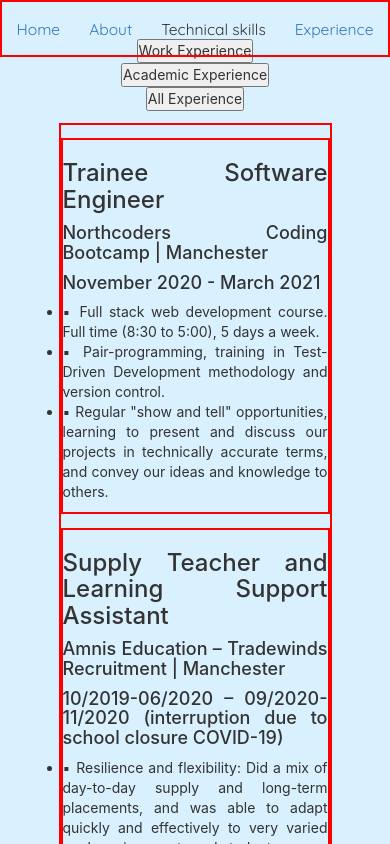
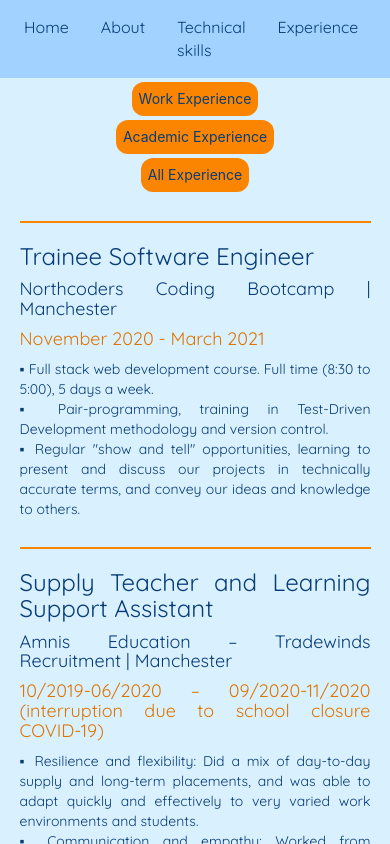
Before and after one commit to ClaireAdele/portfolio-work-react, a React (Create React App) app: page /experience in a window 390 px wide. Shown: the top 844 px of the page. Built offline with nearby package versions, Linux system fonts and the light colour scheme; the HTML template or start-up script is replaced by a standard one.

Commit message:
all the styling is done, for both mobile and regular screens

```diff
--- a/src/App.css
+++ b/src/App.css
@@ -7,142 +7,82 @@
 /* Phone Screen Display */
 
 @media only screen and (max-width: 1023px) {
-
-
 html {
     scroll-behavior: smooth;
     background-color: #d9f0ff;
+
 }
 
 p {
     text-indent: 10%;
+    font-family: "Quicksand";
+}
+
+ul {
+    font-family: "Quicksand";
+    color: #083d77;
+}
+
+h1 {
+    font-family: "Quicksand";
+    color: #083d77;
+
+}
+
+h2 {
+    font-family: "Quicksand";
+    color: #083d77;
+}
+
+h3 {
+    font-family: "Quicksand";
+    color: #083d77;
+}
+
+h4 {
+    font-family: "Quicksand";
+    color: #083d77;
+}
+
+a {
+    color: #fb8500;
+    text-decoration: none;
+}
+
+a:hover {
+    font-size: large;
 }
 
 #contact {
     font-family: "Quicksand";
+    color: #083d77;
     overflow: hidden;
     position: absolute;
     font-size: medium;
+    display: flex;
+    flex-direction: column;
+    justify-content: flex-start;
     bottom: 0;
     left: 0;
     width: 100%;
-    border: 2px solid red;
     margin: 0px auto;
     right: 0px;
     left: 0px;
-    background-color: red;
+    background-color: #a2d2ff;
 }
 
 #navigation {
+    background-color: #a2d2ff;
+    padding: 1em 1em 1em 1em;
     font-family: "Quicksand";
     position: fixed;
-    font-size: 4vw;
+    font-size: medium;
     top: 0;
     display: flex;
     justify-content: space-around;
-    flex-wrap: wrap;
     width: 100%;
     border: 2px;
-    border: 2px solid red;
-    margin: 0px auto;
-    left: 0px;
-    right: 0px;
-    padding-top: 1em;
-    padding-bottom: 1em;
-}
 
-.navLink {
-    padding-left: 0.5em;
-    margin-right: 0.5em;
-}
-
-.imgLink {
-    display: flex;
-    justify-content: center;
-}
-
-.text-container {
-   display: flex;
-   font-size: medium;
-   flex-direction: column;
-   border: 2px solid red;
-   margin: 10% 3% 10% 3%;
-   text-align: justify;
-   text-justify: inter-word;
-}
-
-.picture-container {
-    display: flex;
-    flex-direction: column;
-    align-items: center;
-    border: 2px solid red;
-    margin: 30% 0% 10% 0%;
-}
-
-#Claire {
-    max-width: 35%;
-    max-height: 35%;
-}
-
-#flex-container-skills {
-    border: 2px solid red;
-    padding: 15px 15px 15px 15px;
-    margin: 15% 5% 10% 5%;
-    display: flex;
-    flex-wrap: wrap;
-    justify-content: space-around;
-    text-align: center;
-}
-
-.skillbox {
-    font-family: "Quicksand";
-    padding: 1em 1em 1em 1em;
-    margin-bottom: 3%;
-    background-color: rgb(90, 146, 6);
-    color: white;
-    border-radius: 10px 10px 10px 10px;
-}
-
-.dropdown {
-    position: relative;
-    display: inline-block;
-}
-
-.dropdown-content {
-    display: none;
-    position: absolute;
-    background-color: #f9f9f9;
-    min-width: 160px;
-    box-shadow: 0px 8px 16px 0px rgba(0,0,0,0.2);
-    padding: 12px 16px;
-    z-index: 1;
-}
-
-.dropdown:hover .dropdown-content {
-    display: flex;
-    flex-direction: column;
-}
-
-.projectCard {
-    display: flex;
-    flex-direction: column;
-    align-items: center;
-    text-align: justify;
-    border: 2px solid red;
-    margin: 0% 10% 0% 10%;
-    padding: 1em 1em 1em 1em;
-}
-
-.project-container {
-    display: flex;
-    flex-direction: row;
-}
-
-.project-img {
-    max-width: 75%;
-    max-height: 75%;
-    margin-left: 25%;
-    margin-bottom: 1%;
 }
 
 .page-container {
@@ -153,34 +93,158 @@
     left: 0;
 }
 
+.navLink {
+    padding-left: 0.5em;
+    padding-right: 0.5em;
+    margin-right: 1em;
+    color: #083d77;
+    text-decoration: none;
+
+}
+
+.navLink:hover {
+    text-decoration: underline;
+    text-decoration-color: #fb8500;
+    font-size: medium !important;
+}
+
+.imgLink {
+    display: flex;
+    justify-content: center;
+}
+
+#flex-container-about{
+    display: flex;
+    flex-direction: column;
+    margin: 10% 3% 25% 3%;
+    padding: 15px 15px 15px 15px;
+    color:  #083d77;
+}
+
+#ABOUT {
+    border: solid #fb8500 2px;
+}
+
+.text-container {
+   display: flex;
+   font-size: medium;
+   flex-direction: column;
+   margin-left: 5%;
+   margin-right: 5%;
+   text-align: justify;
+   text-justify: inter-word;
+
+   padding: 5px 5px 5px 5px;
+}
+
+
+.picture-container {
+    display: flex;
+   flex-direction: column;
+   align-items: center;
+   margin: 3% 3% 3% 3%;
+   padding: 20px 5px 20px 5px;
+}
+
+#paragraph1 {
+    margin-bottom : 5% !important;
+}
+
+#paragraph2 {
+    margin-bottom : 3%;
+}
+
+#Claire {
+    max-width: 75%;
+    max-height: 75%;
+    border-radius: 50%;
+}
+
+#techContainer {
+    display: flex;
+    flex-direction: column;
+    margin-top: 7%;
+    margin-bottom: 10%;
+    align-items: center;
+}
+
+#flex-container-skills {
+    padding: 15px 15px 15px 15px;
+    margin: 15% 5% 5% 5%;
+    display: flex;
+    flex-direction: column;
+    align-items: center;
+}
+
+.skillbox {
+    font-family: "Quicksand";
+    padding: 1em 1em 1em 1em;
+    margin-bottom: 1%;
+    background-color: #fb8500;
+    color: white;
+    border-radius: 10px 10px 10px 10px;
+    text-align: center;
+}
+
+.projectCard {
+    display: flex;
+    flex-direction: column;
+    align-items: center;
+    text-align: justify;
+    border: 2px solid #fb8500;
+    margin: 0% 5% 0% 5%;
+    padding: 1em 1em 1em 1em;
+    margin-bottom: 10%;
+    max-width : 550px;
+    max-height : 100%;
+    background-color: #a2d2ffc5;
+    border-radius: 10px 10px 10px 10px;
+}
+
+#projectsContainer {
+    display: flex;
+    flex-direction: column;
+    align-items: center;
+    margin-bottom: 15%;
+}
+
+.project-img {
+    max-width: 100%;
+    max-height: 75%;
+    margin-bottom: 1%;
+}
+
+.linkProj {
+    margin-bottom: 2%;
+}
+
+ul {
+    list-style-type: none;
+}
+
 #homepage {
-    border: 2px solid red;
+    font-family: "Quicksand";
     min-height: 100%;
     display: flex;
     flex-direction: row;
     flex-wrap: wrap;
     justify-content: space-around;
-    margin-top: 5%;
+    margin-top: 20%;
     margin-bottom: 10%;
 }
 
 #devImg {
-    border: 2px solid red;
+    margin-top: 3%;
     padding: 2em 2em 2em 2em;
     max-width: 75% !important;
     max-height: auto;
     border-radius: 50%;
+    margin-bottom: 10%;
 }
 
 #introduction {
-    border: 2px solid red;
     display: flex;
     flex-direction: column;
-    margin-top: 10%;
-}
-
-#paragraph2 {
-    margin-bottom: 30% !important;
 }
 
 .XPContainer {
@@ -188,14 +252,13 @@
     flex-direction: column;
     align-items: center;
     margin-top: 3%;
-    border: solid red 2px;
-    margin-left: 15%;
-    margin-right: 15%;
-    margin-bottom: 15%;
+    margin-left: 5%;
+    margin-right: 5%;
+    margin-bottom: 30%;
 }
 
 .XPCard {
-    border: solid red 2px;
+    border-top: solid #fb8500 2px;
     margin-top: 5%;
     text-align: justify;
 }
@@ -205,14 +268,34 @@
 }
 
 .XPButtons {
-    margin-top: 10%;
+    margin-top: 20%;
     display: flex;
     flex-direction: column;
     align-items: center;
 }
 
+.XPButton {
+    background-color: #fb8500;
+    color:  #083d77;
+    margin-top: 1%;
+    padding: 0.5em 0.5em 0.5em 0.5em;
+    border-style: none;
+    border-radius: 12px 12px 12px 12px;
 
 }
+
+.XPButton:hover {
+    background-color: #dd7600;
+}
+
+.Date {
+    color: #dd7600;
+}
+
+}
+
+
+
 
 /* Normal screen display */
 
@@ -347,7 +430,6 @@
    margin-right: 5%;
    text-align: justify;
    text-justify: inter-word;
-
    padding: 5px 5px 5px 5px;
 }
 
@@ -374,10 +456,16 @@
     border-radius: 50%;
 }
 
+#techContainer {
+    display: flex;
+    flex-direction: row;
+    margin-top: 7%;
+    margin-bottom: 10%;
+}
+
 #flex-container-skills {
     padding: 15px 15px 15px 15px;
-    margin: 5% 20% 5% 20%;
-    border: 2px solid red;
+    margin: 2% 5% 5% 5%;
     display: flex;
     flex-wrap: wrap;
     flex-direction: row;
@@ -389,55 +477,35 @@
     font-family: "Quicksand";
     padding: 1em 1em 1em 1em;
     margin-bottom: 1%;
-    background-color: #fb8500 ;
+    background-color: #fb8500;
     color: white;
     border-radius: 10px 10px 10px 10px;
 }
-
-.dropdown {
-    position: relative;
-    display: inline-block;
-}
-
-.dropdown-content {
-    display: none;
-    position: absolute;
-    background-color: #f9f9f9;
-    min-width: 160px;
-    box-shadow: 0px 8px 16px 0px rgba(0,0,0,0.2);
-    padding: 12px 16px;
-    z-index: 1;
-}
-
-.dropdown:hover .dropdown-content {
-    display: flex;
-    flex-direction: column;
-    padding: 1em 1em 1em 1em;
-    border-radius: 0px 6px 6px 6px;
-}
-
 
 .projectCard {
     display: flex;
     flex-direction: column;
     align-items: center;
     text-align: justify;
-    border: 2px solid red;
-    margin: 0% 30% 0% 30%;
+    border: 2px solid #fb8500;
+    margin: 0% 5% 0% 5%;
     padding: 1em 1em 1em 1em;
     margin-bottom: 10%;
+    max-width : 550px;
+    max-height : 100%;
+    background-color: #a2d2ffc5;
+    border-radius: 10px 10px 10px 10px;
 }
 
-.project-container {
+#projectsContainer {
     display: flex;
     flex-direction: row;
-    border: 2px solid red;
+
 }
 
 .project-img {
-    max-width: 50%;
-    max-height: 50%;
-    margin-left: 25%;
+    max-width: 100%;
+    max-height: 75%;
     margin-bottom: 1%;
 }
 
--- a/src/components/App-Children/NavBar.js
+++ b/src/components/App-Children/NavBar.js
@@ -6,13 +6,7 @@
         <div id="navigation">
             <Link class="navLink" to="/">Home</Link>
             <Link class="navLink" to="/about">About</Link>
-            <div class="dropdown">
-            <span class="navLink">Technical skills</span>
-            <div class="dropdown-content">
-            <Link  to="/technical_skills/backend_projects">Back-End Projects</Link>
-            <Link  to="/technical_skills/frontend_projects">Front-End Projects</Link>
-            </div>
-            </div>
+            <Link class="navLink"  to="/technical_skills">Technical skills</Link>
             <Link class="navLink" to="/experience">Experience</Link>
         </div>
     )
--- a/src/components/TechSkills/Backend.js
+++ b/src/components/TechSkills/Backend.js
@@ -19,7 +19,7 @@
 
     render() {
         return (
-            <div className="projects-container">
+            <div>
                 {this.state.projects.map((project) => {
                     return <ProjectCard project={project} />
                 })}
--- a/src/components/TechSkills/Frontend.js
+++ b/src/components/TechSkills/Frontend.js
@@ -13,13 +13,13 @@
             gitHub: "GitHub Repositery",
             hosted: "Hosted Version - Work in Progress",
             hosted_version_link:"#",
-            description: "I am currently building the front-end of the be-nc-news project in the back-end projects section. I am using React to build the structure of the app, and am making requests to my API using axios. This is a work in progress, I expect to be able to host the final version soon."
+            description: "I am currently building the front-end of the be-nc-news project. I am using React to build the structure of the app, and am making requests to my API using axios. This is a work in progress, I expect to be able to host the final version soon."
         }]
     }
 
     render() {
         return (
-            <div className="projects-container">
+            <div>
             {this.state.projects.map((project) => {
                 return <ProjectCard project={project} />
             })}
--- a/src/components/TechSkills/TechSkills.js
+++ b/src/components/TechSkills/TechSkills.js
@@ -1,4 +1,3 @@
-import { Router } from '@reach/router';
 import React from 'react';
 import Backend from './Backend'
 import Frontend from './Frontend'
@@ -7,12 +6,12 @@
 
 export default function TechSkills() {
     return (
-        <div >
-            <Blurb />
-            <Router>
-                <Backend path="/backend_projects" />
-                <Frontend path ="/frontend_projects" />
-            </Router>
+        <div id="techContainer">
+                <Blurb />
+                <div id="projectsContainer">
+                <Backend />
+                <Frontend />
+                </div>
         </div>
     )
 }
```
